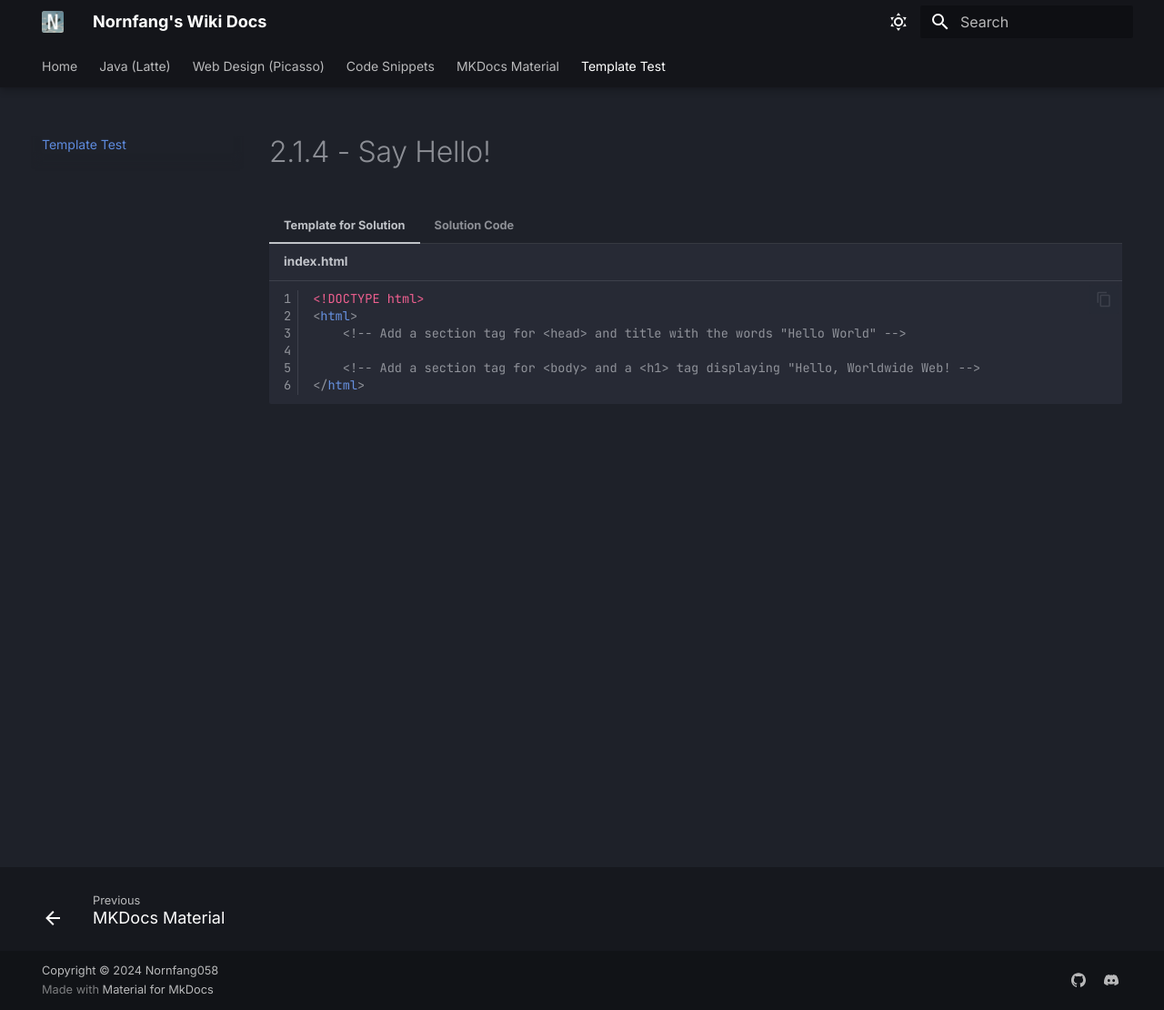
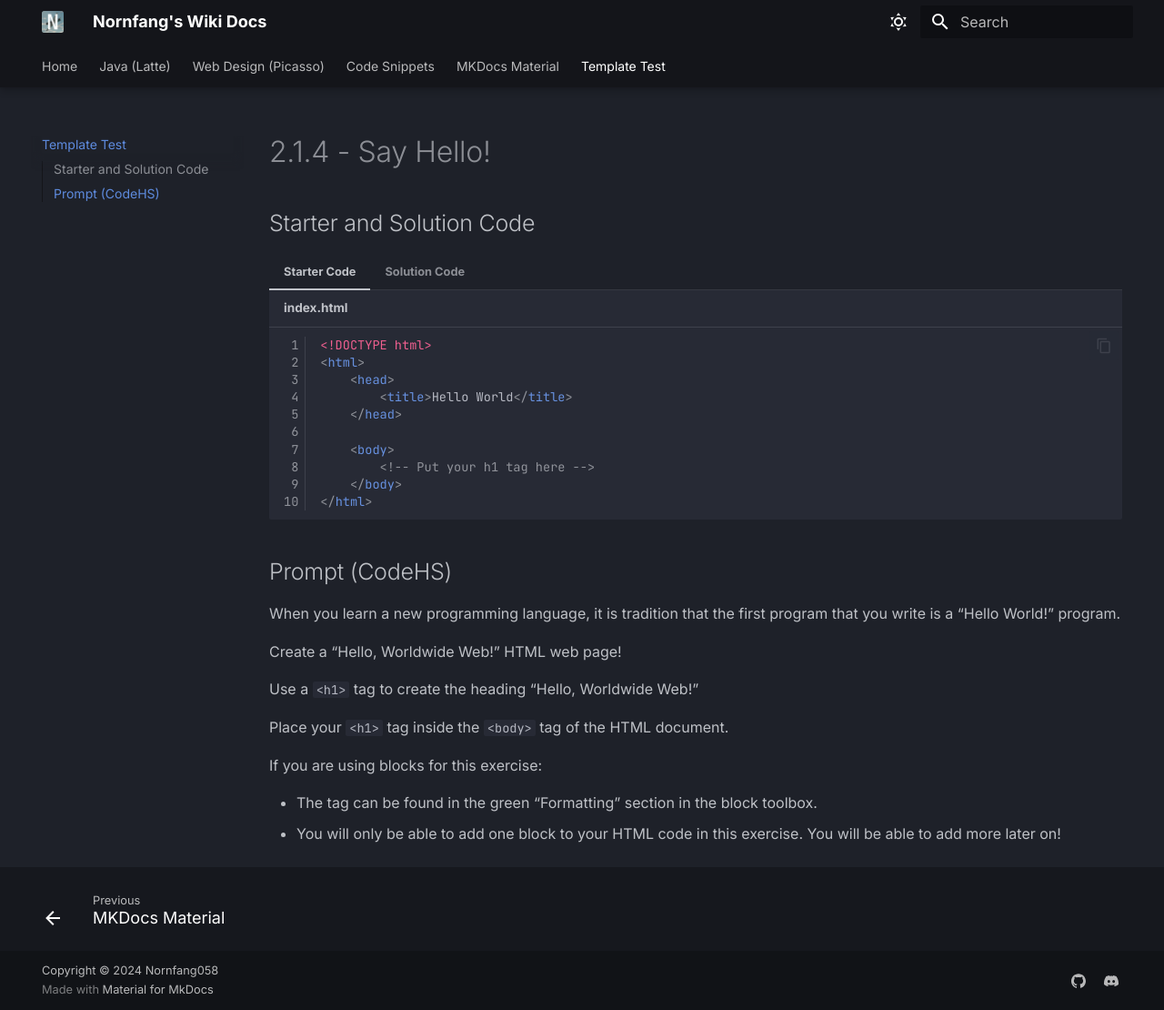
Before and after one commit to nornfang058/wiki-docs, an MkDocs documentation site: the page built from docs/2.1.4.md, in a window 1280 px wide and 1110 px high. Shown: the whole window at 91% size. Built offline with MkDocs 1.6.1 and Material for MkDocs 9.7.7, drawn with Linux system fonts in a browser that asks for light colours.

Commit message:
Updated formatting for 2.1.4

````diff
--- a/docs/2.1.4.md
+++ b/docs/2.1.4.md
@@ -1,18 +1,23 @@
 # 2.1.4 - Say Hello!
 
-=== "Template for Solution"
+## Starter and Solution Code
+=== "Starter Code"
 	```html title="index.html" linenums="1"
 	<!DOCTYPE html>
 	<html>
-		<!-- Add a section tag for <head> and title with the words "Hello World" -->
+		<head>
+			<title>Hello World</title>
+		</head>
 
-		<!-- Add a section tag for <body> and a <h1> tag displaying "Hello, Worldwide Web! -->
+		<body>
+			<!-- Put your h1 tag here -->
+		</body>
 	</html>
 	```
 
 === "Solution Code"
 	!!! warning "Did you attempt the exercise before looking at the solution?"
-    	We strongly suggest that you try the exercise yourself before looking up the solutions.
+    	We strongly suggest that you try the exercise yourself and use the starter code before looking at the solution code.
 
 	```html title="index.html" linenums="1"
 	<!DOCTYPE html> <!--(1)-->
@@ -31,3 +36,18 @@
 	2.	The `<head>` section contains site information, and CSS in future exercises.
 	3.	Everything inside the `<body>` tag is the main content of your webpage. As you move through CodedHS, more tags will be included, like `<nav>` and `<footer>`.
 	4.	Make sure to end your HTML code with a closing `</html>` tag.
+
+## Prompt (CodeHS)
+When you learn a new programming language, it is tradition that the first program that you write is a “Hello World!” program.
+
+Create a “Hello, Worldwide Web!” HTML web page!
+
+Use a `<h1>` tag to create the heading “Hello, Worldwide Web!”
+
+Place your `<h1>` tag inside the `<body>` tag of the HTML document.
+
+If you are using blocks for this exercise:
+
+* The tag can be found in the green “Formatting” section in the block toolbox.
+* You will only be able to add one block to your HTML code in this exercise. You will be able to add
+more later on!
````
